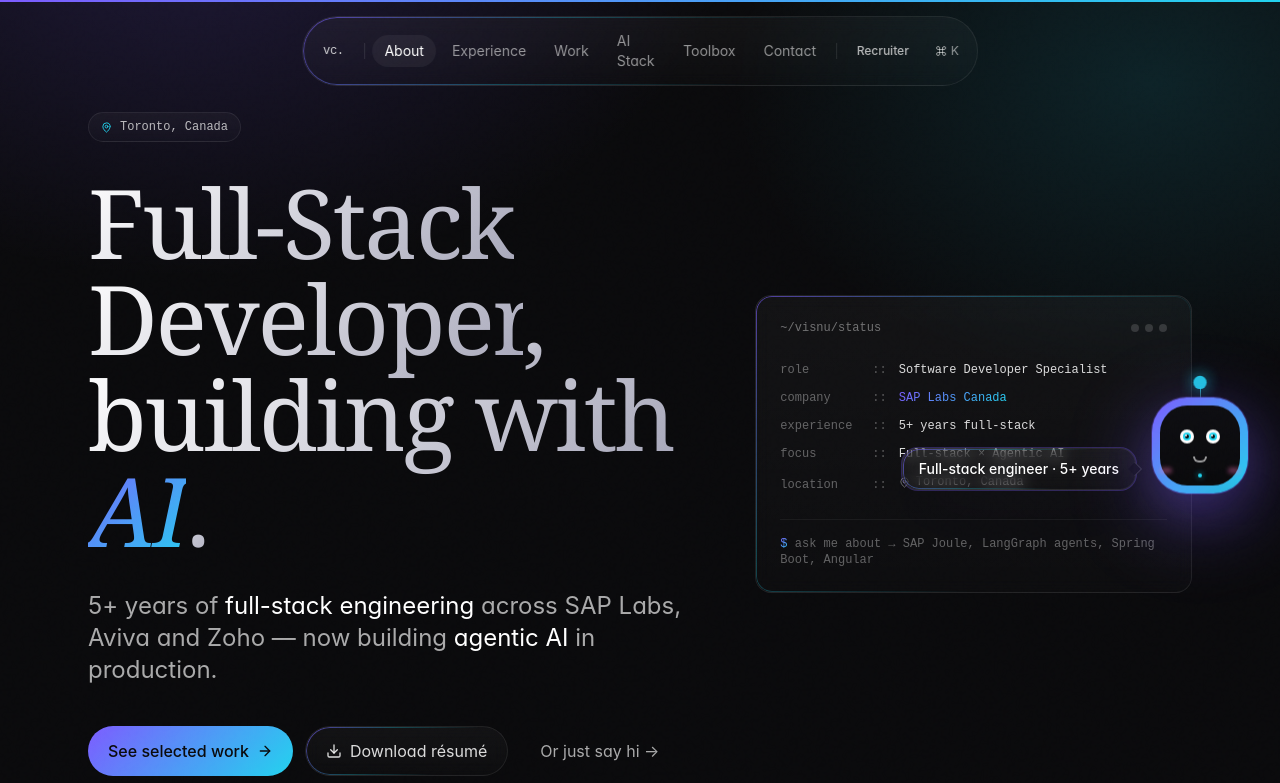
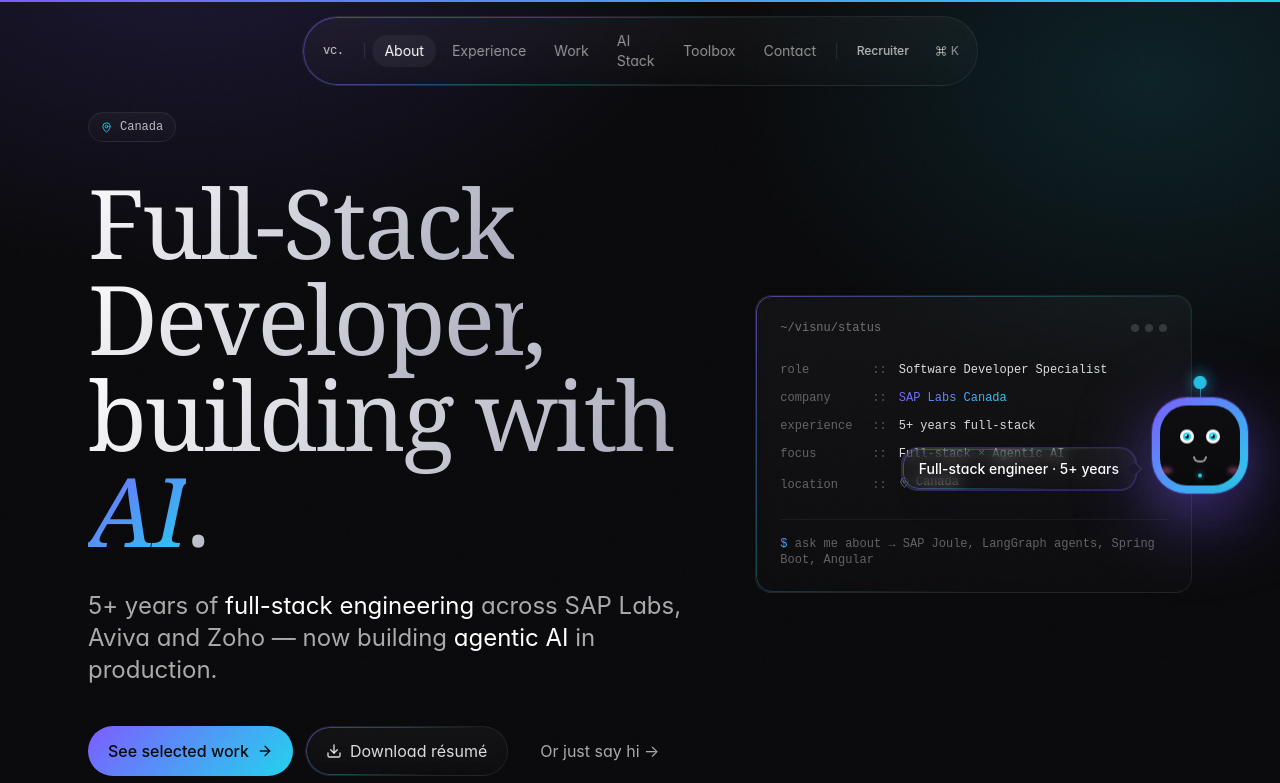
Before and after one commit to visnunathan8/portfolio, a Next.js app: page / in a window 1280 px wide. Shown: the top 783 px of the page. Built offline with nearby package versions, Linux system fonts and the light colour scheme.

Commit message:
Remove Toronto references, use Canada as generic location

```diff
--- a/components/AssistantBot.tsx
+++ b/components/AssistantBot.tsx
@@ -81,7 +81,7 @@
       } else if (/contact|hire|email|reach/.test(lower)) {
         r = {
           from: "bot",
-          text: `Best way: email ${profile.email}. He's based in Toronto, Canada and open to relocation.`,
+          text: `Best way: email ${profile.email}. Open to opportunities worldwide.`,
           actions: [
             { label: "Open Contact →", do: () => go("contact") },
             { label: "Copy email", do: () => navigator.clipboard.writeText(profile.email) },
@@ -93,8 +93,8 @@
           text: "5+ years across 4 companies on 2 continents. Currently SAP Labs Canada (since June 2024). Before that: Aviva Canada, Concordia University Research, and Zoho Corporation in India.",
           actions: [{ label: "See Experience →", do: () => go("experience") }],
         };
-      } else if (/location|where|toronto|canada|relocat/.test(lower)) {
-        r = { from: "bot", text: "Toronto, Canada — open to relocation anywhere." };
+      } else if (/location|where|relocat/.test(lower)) {
+        r = { from: "bot", text: "Open to opportunities across Canada and worldwide." };
       } else {
         r = {
           from: "bot",
--- a/components/Contact.tsx
+++ b/components/Contact.tsx
@@ -14,7 +14,7 @@
             <br />worth shipping.
           </h2>
           <p className="mt-6 text-white/55 max-w-xl mx-auto">
-            Full-stack and AI engineering roles. Based in Toronto, Canada.
+            Full-stack and AI engineering roles.
           </p>
 
           <div className="mt-10 flex flex-wrap justify-center gap-3">
--- a/components/Hero.tsx
+++ b/components/Hero.tsx
@@ -12,7 +12,7 @@
           <motion.div initial={{ opacity: 0, y: 16 }} animate={{ opacity: 1, y: 0 }} transition={{ duration: 0.6 }}
             className="inline-flex items-center gap-2 glass rounded-full px-3 py-1.5 text-xs font-mono text-white/70 mb-8">
             <MapPin size={11} className="text-accent-cyan" />
-            Toronto, Canada
+            Canada
           </motion.div>
 
           <motion.h1 initial={{ opacity: 0, y: 24 }} animate={{ opacity: 1, y: 0 }} transition={{ duration: 0.7, delay: 0.05 }}
--- a/components/RecruiterMode.tsx
+++ b/components/RecruiterMode.tsx
@@ -53,7 +53,7 @@
                 <Code2 size={14} className="text-accent-cyan" /> Full-Stack Engineer · AI Systems
               </span>
               <span className="inline-flex items-center gap-2 text-base">
-                <MapPin size={14} className="text-accent-cyan" /> Toronto, Canada
+                <MapPin size={14} className="text-accent-cyan" /> Canada
               </span>
             </div>
           </motion.div>
@@ -149,7 +149,7 @@
           >
             <div>
               <div className="font-display text-2xl text-grad">Let's talk.</div>
-              <div className="text-white/55 text-sm mt-1">Toronto, Canada · Senior full-stack & AI roles</div>
+              <div className="text-white/55 text-sm mt-1">Canada · Senior full-stack & AI roles</div>
             </div>
             <div className="flex flex-wrap gap-2">
               <a href={`mailto:${profile.email}`} className="inline-flex items-center gap-2 bg-grad-accent text-ink-950 font-semibold px-5 py-3 rounded-full hover:shadow-glow transition">
--- a/content/data.ts
+++ b/content/data.ts
@@ -4,7 +4,7 @@
   name: "Visnunathan Chidambaranathan",
   shortName: "Visnu",
   title: "Full-Stack Developer",
-  location: "Toronto, Canada",
+  location: "Canada",
   email: "visnu8898@gmail.com",
   phone: "+1 (514) 578-8948",
   github: "https://github.com/visnunathan8",
@@ -12,7 +12,7 @@
   resumeUrl: `${process.env.NEXT_PUBLIC_BASE_PATH || ""}/resume.pdf`,
   tagline: "Full-stack engineer building AI-native products.",
   summary:
-    "Full-stack engineer with 5+ years shipping production systems at SAP Labs, Aviva, Concordia and Zoho — and currently building agentic AI capabilities inside SAP Joule with LangGraph, LangChain and RAG. I bridge real backend depth with the AI tools that are reshaping how products get built. Based in Toronto, Canada.",
+    "Full-stack engineer with 5+ years shipping production systems at SAP Labs, Aviva, Concordia and Zoho — and currently building agentic AI capabilities inside SAP Joule with LangGraph, LangChain and RAG. I bridge real backend depth with the AI tools that are reshaping how products get built. Based in Canada.",
 };
 
 export const metrics = [
```
